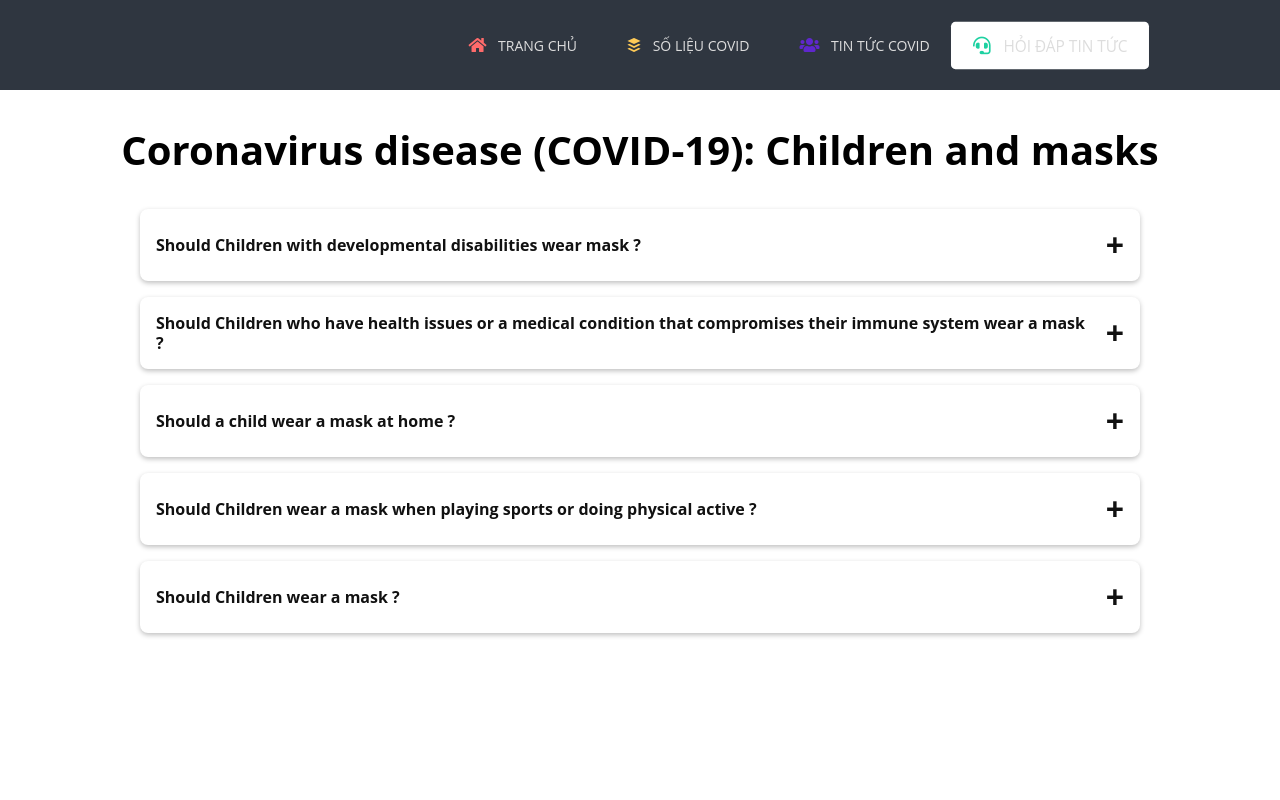
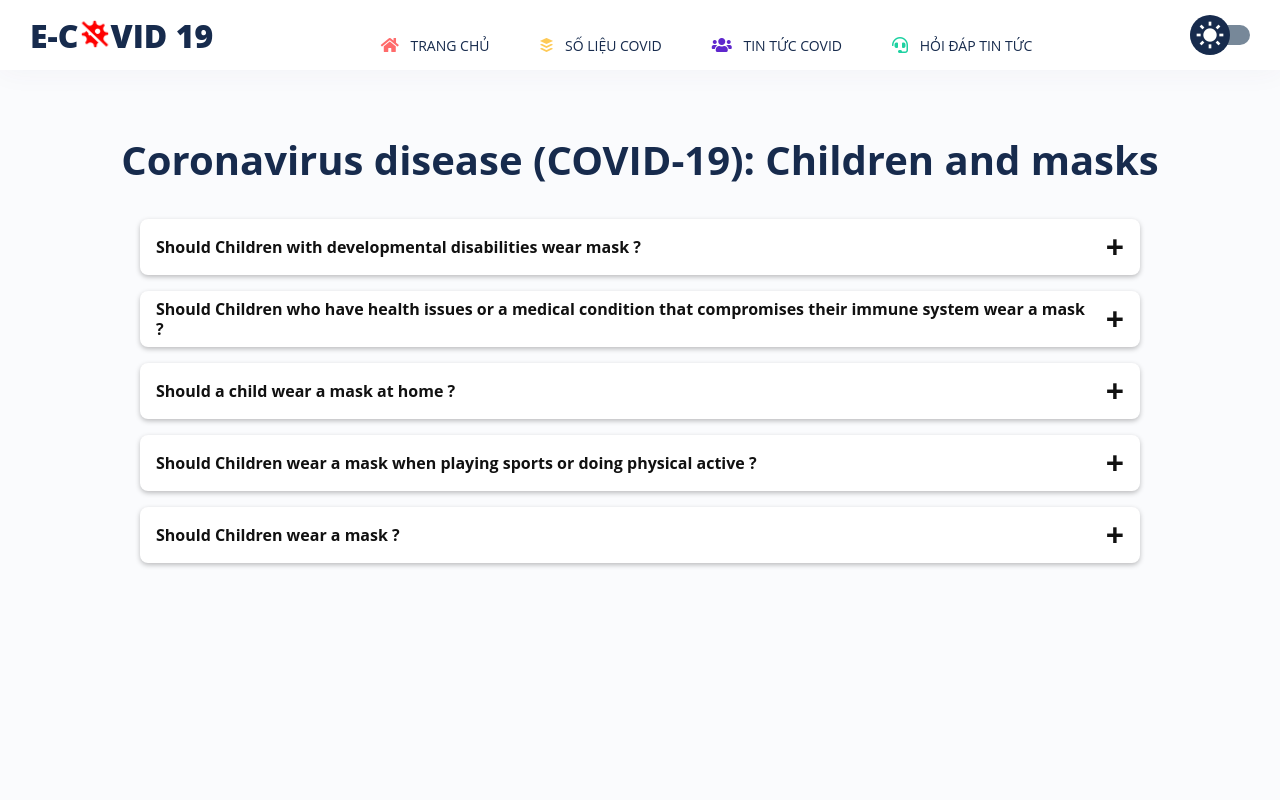
Before and after one commit to Quocs/Captone1_2, a plain HTML site: page task4.html in a window 1280 px wide. Drawn offline with nearby package versions, Linux system fonts and the light colour scheme.

Commit message:
Update task4.html

```diff
--- a/task4.html
+++ b/task4.html
@@ -13,28 +13,36 @@
     <link href="https://fonts.googleapis.com/css2?family=Cairo:wght@200;300;400;600;700;900&display=swap" rel="stylesheet">
     <link href='https://unpkg.com/boxicons@2.0.9/css/boxicons.min.css' rel='stylesheet'>
     <link rel="stylesheet" href="css/task_hoi_dap.css">
+    <link rel="stylesheet" href="css/navbar.css">
     <title>document</title>
 </head>
 <body>
-    <header>
+  <div class="nav-wrapper">
+    <div class="container">
+        <div class="nav">
+            <a href="index.html" class="logo">
+               E-C<i class="bx bxs-virus-block bx-tada"></i>VID 19
+            </a>
             <div class="inner-width">
-         <!--<a href="#" class="logo"><img src="image/logo.png" alt=""></a>-->
-          <i class="menu-toggle-btn fas fa-bars"></i>
+
+                <!--<i class="menu-toggle-btn fas fa-bars"></i>-->
                 <nav class="navigation-menu">
                   <a href="index.html"><i class="fas fa-home home"></i> Trang Chủ</a>
                  <!-- <a href="#"><i class="fas fa-align-left about"></i> About</a>-->
                   <a href="SoLieuCovid.html"><i class="fab fa-buffer works"></i> Số Liệu Covid</a>
                   <a href="TinTucCovid.html"><i class="fas fa-users team"></i> Tin Tức Covid</a>
-            <a href="Hoidap.html " class="active"><i class="fas fa-headset contact"></i> Hỏi Đáp Tin Tức</a>
+                  <a href="Hoidap.html"><i class="fas fa-headset contact"></i> Hỏi Đáp Tin Tức</a>
                 </nav>
               </div>
-      </header>
-      <script type="text/javascript">
-        $(".menu-toggle-btn").click(function(){
-          $(this).toggleClass("fa-times");
-          $(".navigation-menu").toggleClass("active");
-        });
-      </script>
+            <div class="darkmode-switch" id="darkmode-switch">
+                <span>
+                    <i class="bx bxs-moon"></i>
+                    <i class="bx bxs-sun"></i>
+                </span>
+            </div>
+        </div>
+    </div>
+</div>
 
 <h1>Coronavirus disease (COVID-19): Children and masks</h1>
 
```
Lines whose indentation alone changed are shown as unchanged.
